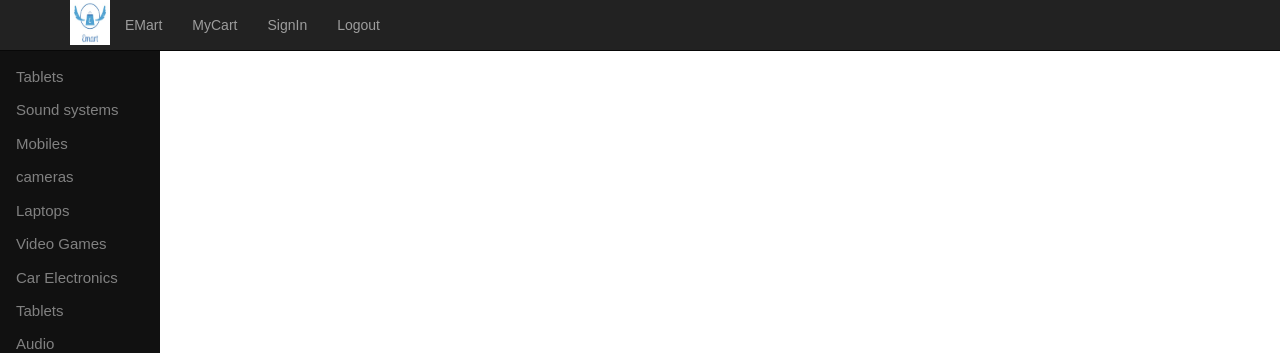
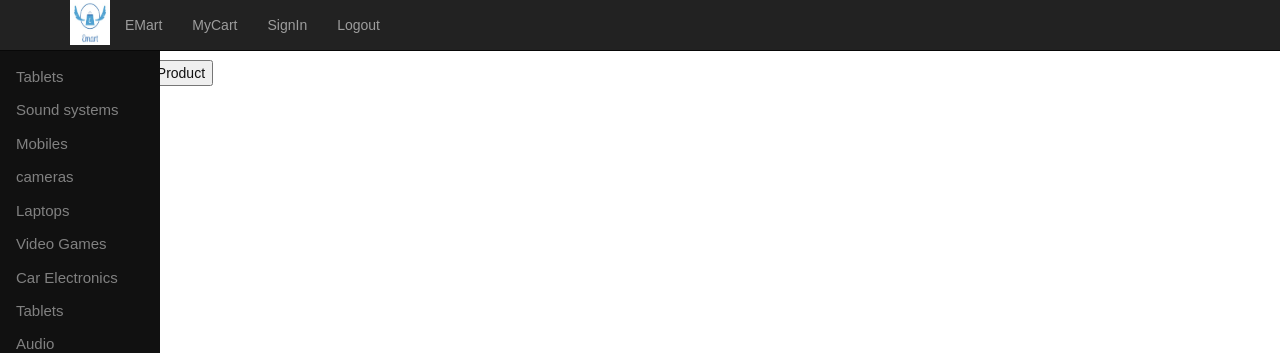
Before and after one commit to prakashreddy-97/EMart, a PHP site: page /EMart/adminhome.html in a window 1280 px wide. Shown: the top 353 px of the page. Run offline with PHP 8.4, Linux system fonts and the light colour scheme.

Commit message:
Created addProduct.html

```diff
--- a/Codes/adminhome.css
+++ b/Codes/adminhome.css
@@ -38,3 +38,9 @@
             .sidenav {padding-top: 15px;}
             .sidenav a {font-size: 18px;}
           }
+
+          button{
+            color: #111;
+            margin-top: 25px;
+            margin-left: 50px;
+          }
--- a/Codes/adminhome.html
+++ b/Codes/adminhome.html
@@ -1,4 +1,5 @@
 <html>
+
 <head>
     <meta charset="utf-8">
     <meta http-equiv="X-UA-Compatible" content="IE=edge,chrome=1">
@@ -9,6 +10,7 @@
     <link rel="stylesheet" href="adminhome.css">
 
 </head>
+
 <body>
     <div class="sidenav">
         <br>
@@ -48,7 +50,7 @@
                 </div>
                 <div id="navbar" class="navbar-collapse collapse">
                     <ul class="nav navbar-nav">
-                            <li><img src = "./Images/logo.jpg" height="45" width="40" /></li>
+                        <li><img src="./Images/logo.jpg" height="45" width="40" /></li>
                         <li><a href="./emart.html">EMart</a></li>
                         <li><a href="./mycart.html">MyCart</a> </li>
                         <li><a href="./login.html">SignIn</a></li>
@@ -57,8 +59,14 @@
                         <li class="nav-item"><a class="nav-link" href="./login.html">Logout</a></li>
                     </ul>
                 </div>
+
             </div>
         </nav>
+        <div>
+            <button type="submit">Add Product</button>
         </div>
+    </div>
+
 </body>
+
 </html>
```
Lines whose indentation alone changed are shown as unchanged.
